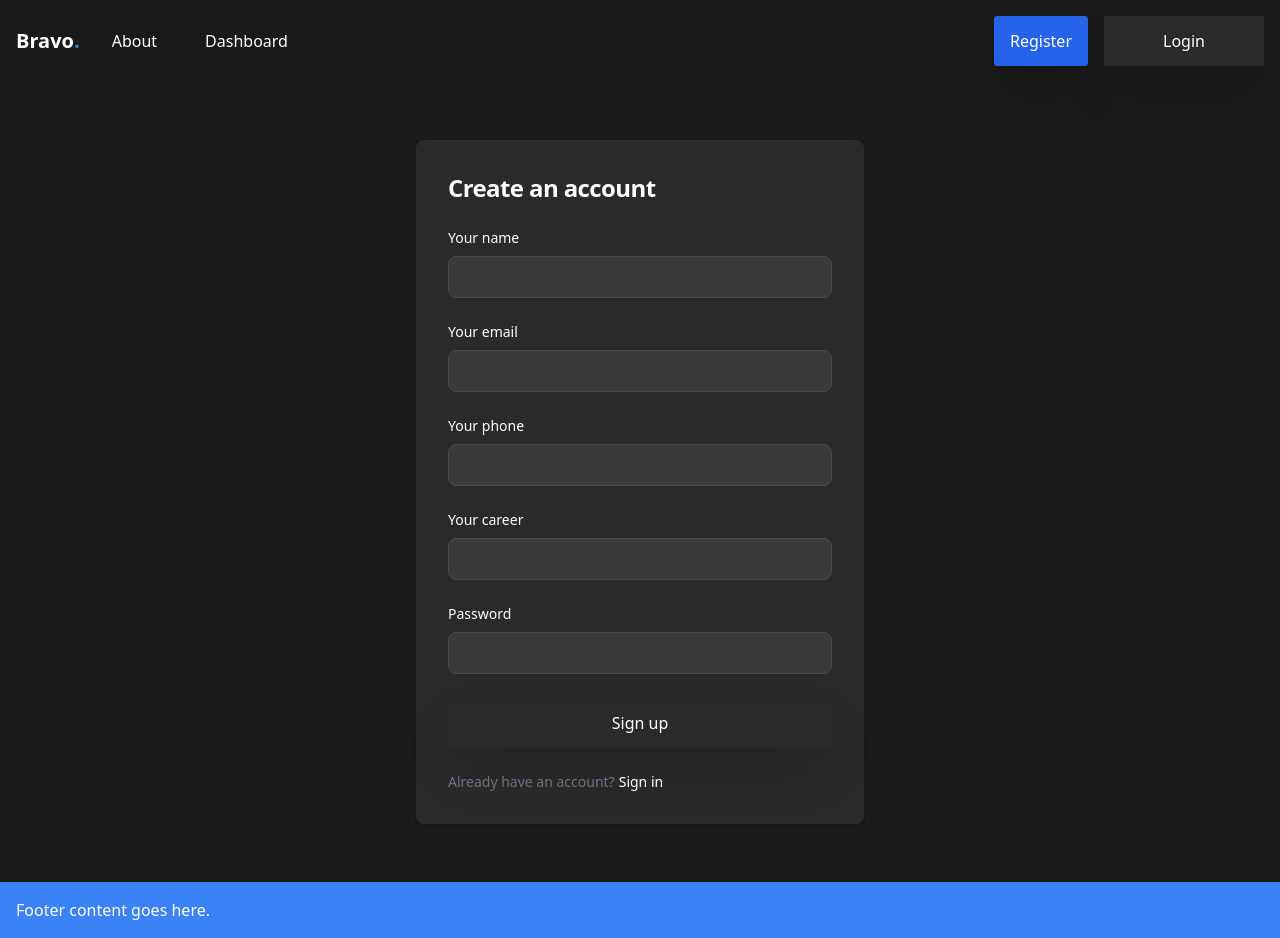
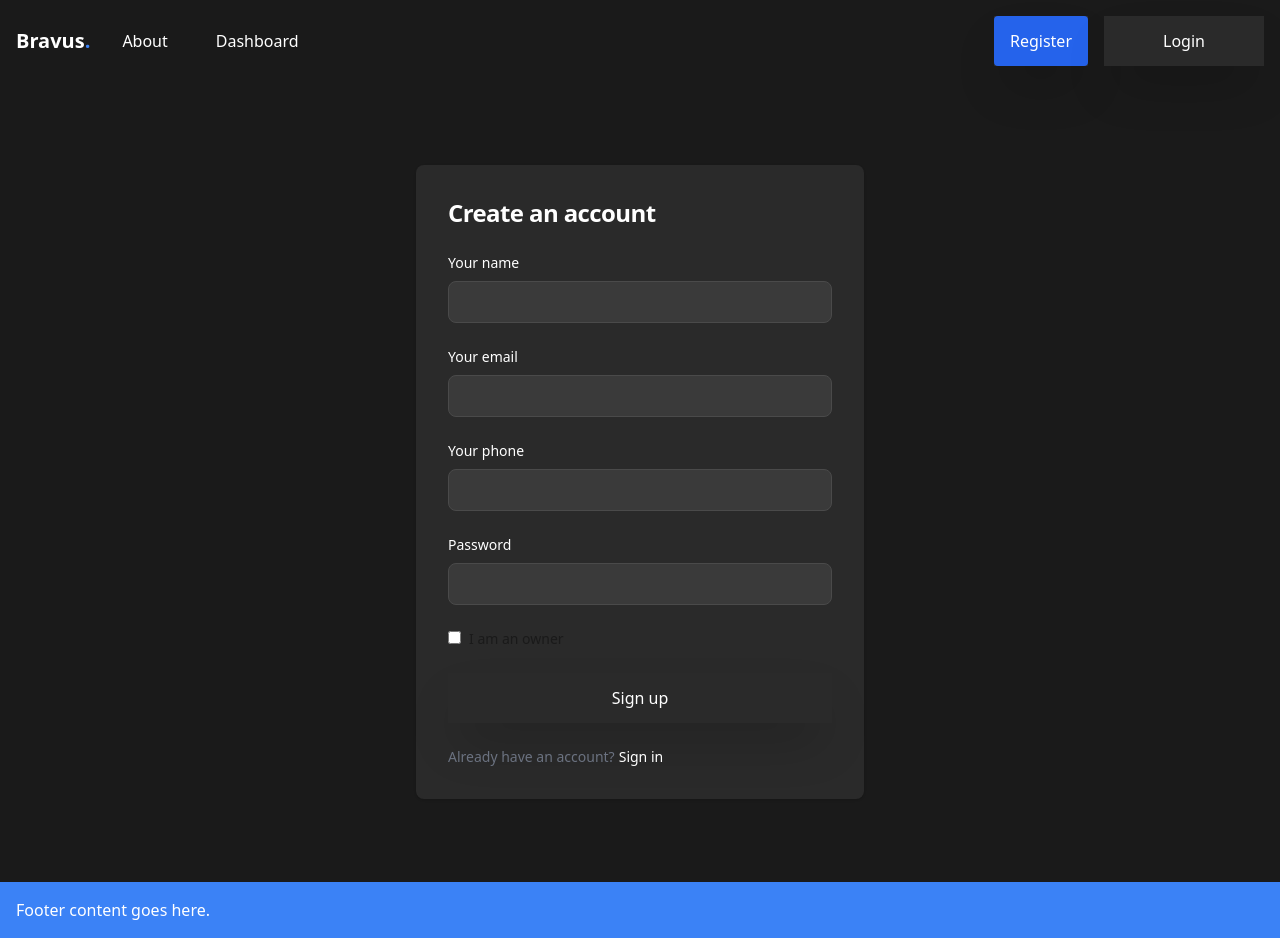
Before and after one commit to AramisAra/Bravus, a React (Create React App) app in the folder frontend/: page /signup in a window 1280 px wide. Built offline with nearby package versions, Linux system fonts and the light colour scheme.

Commit message:
Adding changes of the frontend to header, login,  signup, and api

```diff
--- a/frontend/src/components/Header.js
+++ b/frontend/src/components/Header.js
@@ -5,7 +5,7 @@ const Header = () => {
   return (
     <header className="bg-gray-900 text-white p-4 flex justify-between items-center">
       <div className="flex items-center space-x-4">
-        <h1 className="text-xl font-bold">Bravo<span className="text-blue-500">.</span></h1>
+        <h1 className="text-xl font-bold">Bravus<span className="text-blue-500">.</span></h1>
         <Link to="/about" className="btn-hover-effect px-4 py-1.5">About</Link>
         <Link to="/dashboard" className="btn-hover-effect px-4 py-1.5">Dashboard</Link>
       </div>
--- a/frontend/src/components/Login.js
+++ b/frontend/src/components/Login.js
@@ -1,23 +1,41 @@
 import React, { useState } from 'react';
 import { useNavigate } from 'react-router-dom';
 import { loginOwner } from '../services/api';
+import {loginClient} from '../services/api'
 
 function Login() {
   const [email, setEmail] = useState('');
   const [password, setPassword] = useState('');
+  const [isOwner, setIsOwner] = useState(false);
   const [error, setError] = useState('');
   const navigate = useNavigate();
 
   const handleSubmit = async (e) => {
     e.preventDefault();
     const requestData = { email, password };
-    try {
-      const response = await loginOwner(requestData);
-      localStorage.setItem('token', response.data.token);
-      navigate('/dashboard');
-    } catch (err) {
-      setError(err.response?.data?.error || 'Login failed. Please try again.');
-    }
+    console.log('Request Data:', requestData);
+    if (!isOwner)
+      try {
+        const response = await loginClient(requestData);
+        console.log('Response Data:', response.data);
+        localStorage.setItem('uuid', response.data.id)
+        localStorage.setItem('token', response.data.token);
+        navigate('/main');
+      } catch (err) {
+        console.error('Error Response:', err.response ? err.response.data : err.message);
+        setError('Login failed. Please try again.');
+      }
+    if (isOwner)
+      try {
+        const response = await loginOwner(requestData);
+        console.log('Response Data:', response.data);
+        localStorage.setItem('uuid', response.data.id)
+        localStorage.setItem('token', response.data.token);
+        navigate('/main');
+      } catch (err) {
+        console.error('Error Response:', err.response ? err.response.data : err.message);
+        setError('Login failed. Please try again.');
+      }
   };
 
   return (
@@ -54,6 +72,12 @@ function Login() {
                 onChange={(e) => setPassword(e.target.value)}
               />
             </div>
+            <div>
+              <label className="block mb-2 text-sm font-medium text-gray-900 dark:text-white">
+                <input type="checkbox" name="owner" id="owner" className="mr-2 rounded dark:bg-gray-700 dark:border-gray-600 dark:focus:ring-blue-500 dark:focus:border-blue-500" checked={isOwner} onChange={(e) => setIsOwner(e.target.checked)} />
+                  I am an owner
+              </label>
+            </div>
             <button type="submit" className="relative flex h-12 w-full items-center justify-center overflow-hidden border border-indigo-600 text-indigo-600 shadow-2xl transition-all duration-200 before:absolute before:bottom-0 before:left-0 before:right-0 before:top-0 before:m-auto before:h-0 before:w-0 before:rounded-sm before:bg-indigo-600 before:duration-300 before:ease-out hover:text-white hover:shadow-indigo-600 hover:before:h-full hover:before:w-full hover:before:opacity-80">
               <span className="relative z-10">Sign in</span>
             </button>
--- a/frontend/src/components/SignUp.js
+++ b/frontend/src/components/SignUp.js
@@ -1,6 +1,7 @@
 import React, { useState } from 'react';
 import { useNavigate } from 'react-router-dom';
-import { registerOwner } from '../services/api';
+import { registerClient, registerOwner } from '../services/api';
+
 
 function SignUp() {
 const [name, setName] = useState('');
@@ -8,19 +9,32 @@ function SignUp() {
 const [phone, setPhone] = useState('');
 const [career, setCareer] = useState('');
 const [password, setPassword] = useState('');
+const [isOwner, setIsOwner] = useState(false);
 const [error, setError] = useState('');
 const navigate = useNavigate();
+
 
 const handleSubmit = async (e) => {
   e.preventDefault();
   const requestData = { name, email, phone, career, password };
-
+  console.log('Request Data:', requestData);
+  if (!isOwner)
     try {
-      const response = await registerOwner(requestData);
+      const response = await registerClient(requestData);
+      console.log('Response Data:', response.data);
       navigate('/login');
     } catch (err) {
-      console.error('Error response:', err.response);
-      setError(err.response?.data?.error || 'Registration failed. Please try again.');
+      console.error('Error Response:', err.response ? err.response.data : err.message);
+      setError('Registration failed. Please try again.');
+    }
+  if (isOwner)
+    try {
+      const response = await registerClient(requestData);
+      console.log('Response Data:', response.data);
+      navigate('/login');
+    } catch (err) {
+      console.error('Error Response:', err.response ? err.response.data : err.message);
+      setError('Registration failed. Please try again.');
     }
 };
 
@@ -69,18 +83,6 @@ function SignUp() {
               />
             </div>
             <div>
-              <label htmlFor="career" className="block mb-2 text-sm font-medium text-white">Your career</label>
-              <input
-                type="text"
-                name="career"
-                id="career"
-                className="bg-gray-700 border border-gray-600 text-white sm:text-sm rounded-lg focus:ring-blue-500 focus:border-blue-500 block w-full p-2.5"
-                required
-                value={career}
-                onChange={(e) => setCareer(e.target.value)}
-              />
-            </div>
-            <div>
               <label htmlFor="password" className="block mb-2 text-sm font-medium text-white">Password</label>
               <input
                 type="password"
@@ -92,6 +94,18 @@ function SignUp() {
                 onChange={(e) => setPassword(e.target.value)}
               />
             </div>
+          <div>
+              <label className="block mb-2 text-sm font-medium text-gray-900 dark:text-white">
+                <input type="checkbox" name="owner" id="owner" className="mr-2 rounded dark:bg-gray-700 dark:border-gray-600 dark:focus:ring-blue-500 dark:focus:border-blue-500" checked={isOwner} onChange={(e) => setIsOwner(e.target.checked)} />
+                  I am an owner
+              </label>
+            </div>
+            {isOwner && (
+              <div>
+                <label htmlFor="career" className="block mb-2 text-sm font-medium text-gray-900 dark:text-white">Your career</label>
+                <input type="text" name="career" id="career" className="bg-gray-50 border border-gray-300 text-gray-900 sm:text-sm rounded-lg focus:ring-primary-600 focus:border-primary-600 block w-full p-2.5 dark:bg-gray-700 dark:border-gray-600 dark:placeholder-gray-400 dark:text-white dark:focus:ring-blue-500 dark:focus:border-blue-500" required value={career} onChange={(e) => setCareer(e.target.value)} />
+              </div>
+            )}
             <button type="submit" className="relative flex h-[50px] w-full items-center justify-center overflow-hidden bg-gray-800 text-white shadow-2xl transition-all before:absolute before:h-0 before:w-0 before:rounded-full before:bg-blue-600 before:duration-500 before:ease-out hover:shadow-blue-600 hover:before:h-full hover:before:w-full">
               <span className="relative z-10">Sign up</span>
             </button>
--- a/frontend/src/services/api.js
+++ b/frontend/src/services/api.js
@@ -6,10 +6,12 @@ const api = axios.create({
   baseURL: API_URL,
 });
 
-export const registerOwner = (data) => api.post('/login/Rowner', data);
-export const loginOwner = (data) => api.post('/login/Lowner', data);
-export const registerClient = (data) => api.post('/login/Rclient', data);
-export const loginClient = (data) => api.post('/login/Lclient', data);
+const LOGIN = '/login';
+// Login Endpoints
+export const registerOwner = (data) => api.post(`${LOGIN}/Rowner`, data);
+export const registerClient = (data) => api.post(`${LOGIN}/Rclient`, data);
+export const loginClient = (data) => api.post(`${LOGIN}/Lclient`, data);
+export const loginOwner = (data) => api.post(`${LOGIN}/Lowner`, data);
 export const getClient = (uuid, token) =>
   api.get(`/client/get/${uuid}`, {
     headers: {
```
Lines whose indentation alone changed are shown as unchanged.
